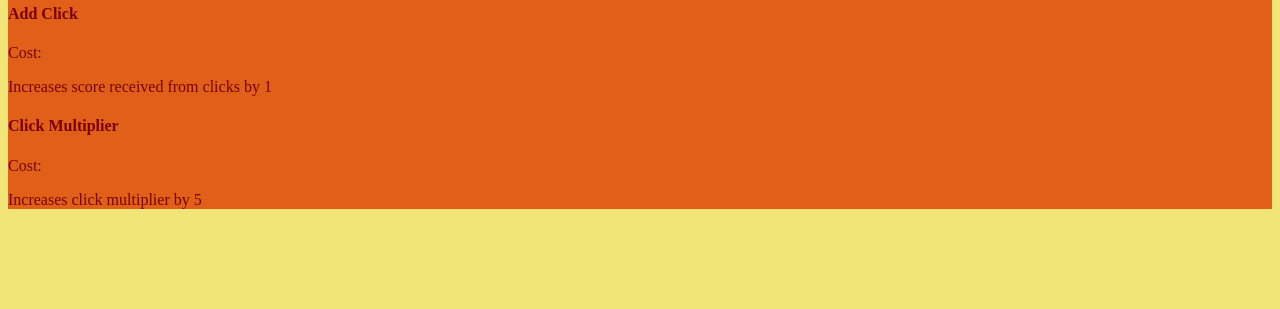
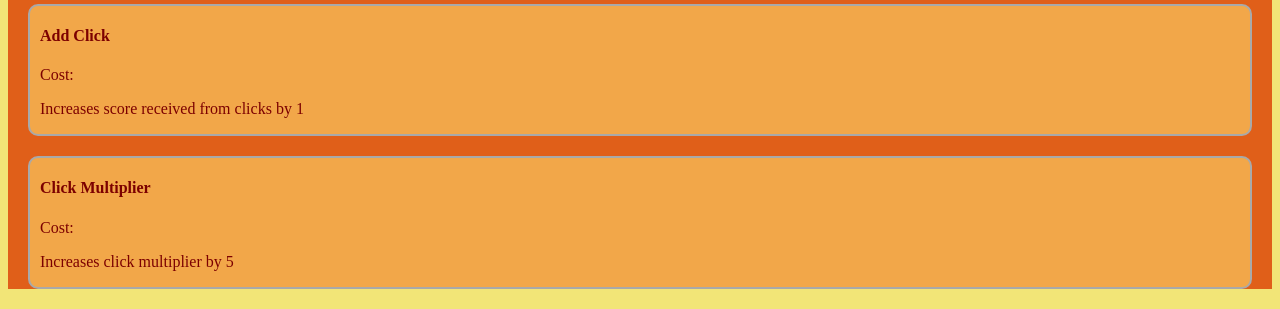
Before and after one commit to BradyLeg/clicker-game, a plain HTML site: page index.html in a window 1280 px wide. Shown: the part 711-1020 px from the top of the page. Before the commit the page ends 936 px from the top, so only its background shows below. Drawn offline with Linux system fonts and the light colour scheme.

Commit message:
Added more styles and info to readme

```diff
--- a/styles.css
+++ b/styles.css
@@ -27,3 +27,13 @@ img{
     border-width: 5px;
     border-color: darkgrey;
 }
+#add_upgrade, #multi_upgrade{
+    border-style: solid;
+    border-width: 2px;
+    border-color: darkgray;
+    border-radius: 10px;
+    margin: 20px;
+    padding-left: 10px;
+    padding-right: 10px;
+    background-color: #F2A749;
+}
```
Also changed, not shown: 1 other file.
